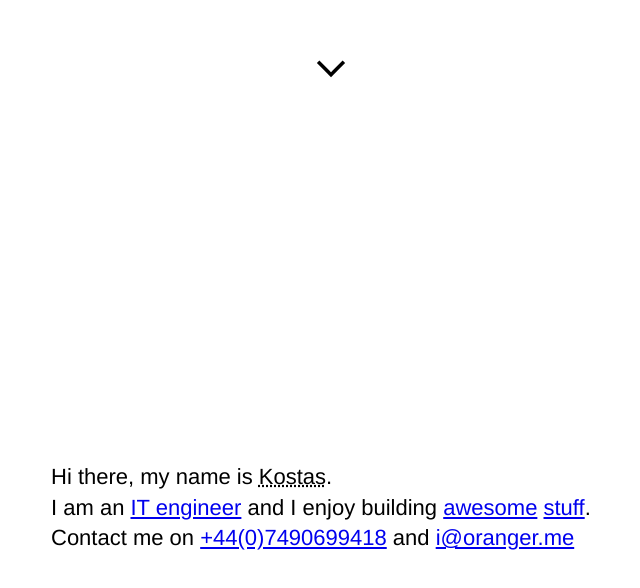
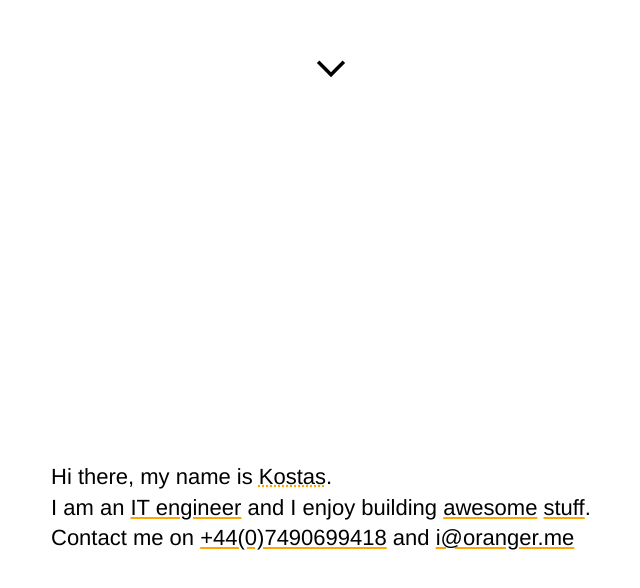
Before and after one commit to ultim8k/oranger.me, a plain HTML site: page index.html in a window 1280 px wide. Shown: the part 692-1280 px from the top of the page, without its empty margins (309-949 px from the left). Drawn offline with Linux system fonts and the light colour scheme.

Commit message:
Updates link colours

```diff
--- a/index.html
+++ b/index.html
@@ -40,6 +40,18 @@
             margin: 0;
         }
         h1 { color: orange; }
+        a, abbr {
+            color: black;
+            text-decoration-color: orange;
+        }
+        a:hover {
+            color: orange;
+            text-decoration: none;
+        }
+        abbr:hover {
+            text-decoration: none;
+            cursor: help;
+        }
         .page__section {
             min-height: 100vh;
             height: 100%;
```
